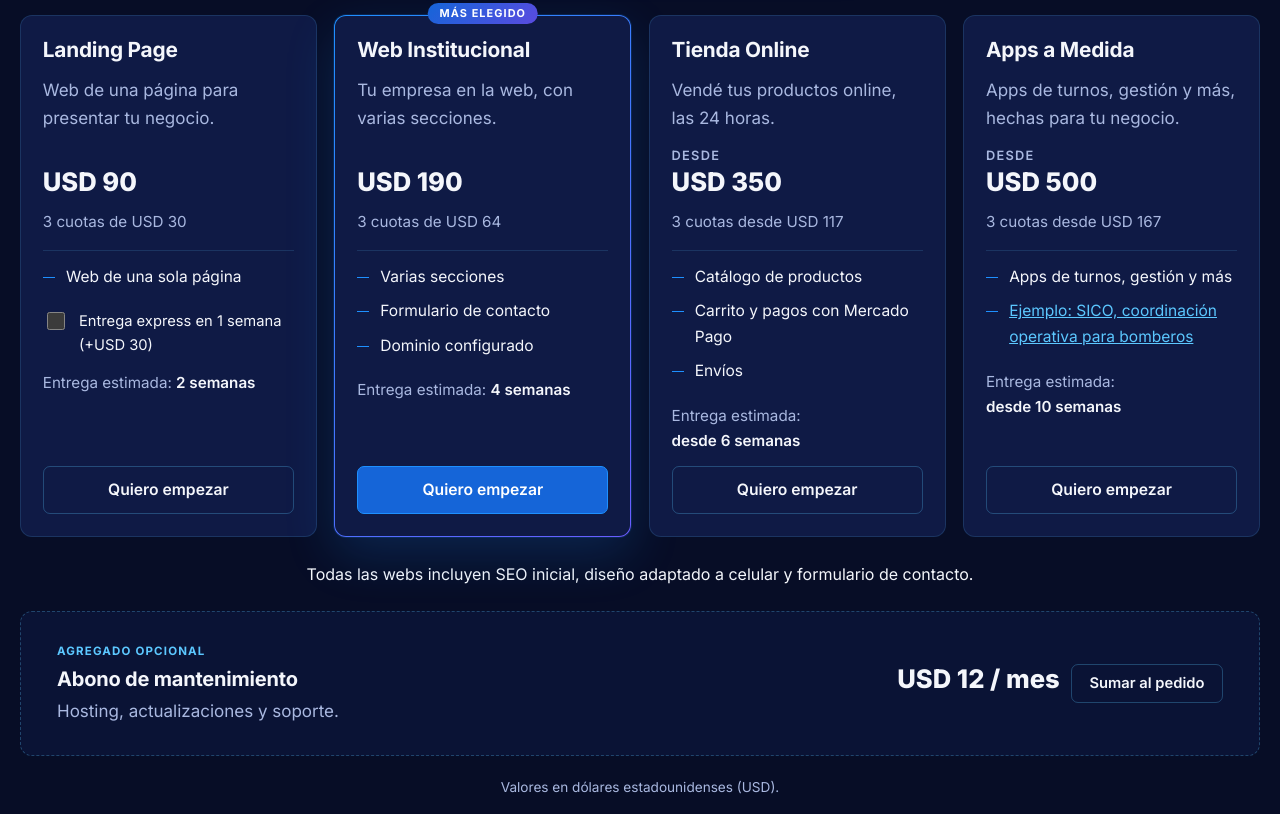
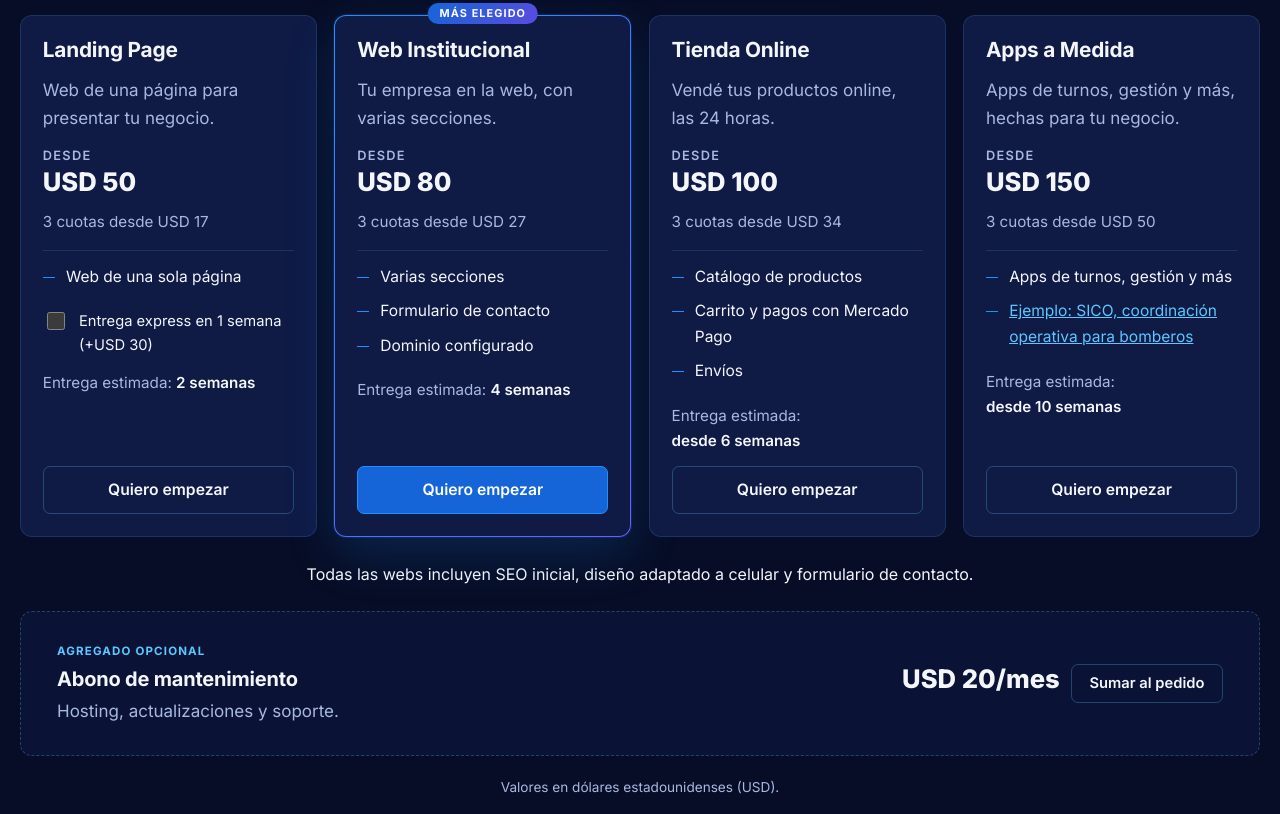
Before and after one commit to alansbvq20-ship-it/auradigitalestudio, a plain HTML site: page index.html in a window 1280 px wide. Shown: the part 5766-6580 px from the top of the page. Drawn offline with nearby package versions, Linux system fonts and the light colour scheme; no server answers.

Commit message:
Precios: nuevos valores (desde USD 50/80/100/150), mantenimiento USD 20/mes y conversión al dólar oficial
Co-Authored-By: Claude Sonnet 5.5 <noreply@anthropic.com>

```diff
--- a/404.html
+++ b/404.html
@@ -13,7 +13,7 @@
 <link rel="preconnect" href="https://fonts.gstatic.com" crossorigin>
 <link rel="stylesheet" href="https://fonts.googleapis.com/css2?family=Inter:wght@400;500;600;700;800&family=Michroma&display=swap">
 <link rel="stylesheet" href="/css/styles.css?v=33">
-<script src="/js/app.js?v=27" defer></script>
+<script src="/js/app.js?v=31" defer></script>
 </head>
 <body data-root="/">
 <a class="skip" href="#contenido">Saltar al contenido</a>
--- a/index.html
+++ b/index.html
@@ -60,7 +60,7 @@
   }
 }
 </script>
-<script src="js/app.js?v=27" defer></script>
+<script src="js/app.js?v=31" defer></script>
 </head>
 <body>
 <a class="skip" href="#contenido">Saltar al contenido</a>
@@ -360,7 +360,7 @@
             <p class="field-err" id="e-wa" role="alert"></p>
           </div>
           <p class="pack">Paquete elegido: <b id="c-pack-name">A definir</b> <a href="#precios" id="c-pack-change">cambiar</a></p>
-          <label class="consent" for="c-mant"><input type="checkbox" id="c-mant"><span>Quiero sumar el mantenimiento mensual (<span id="c-mant-ars">$20.000</span>/mes)</span></label>
+          <label class="consent" for="c-mant"><input type="checkbox" id="c-mant"><span>Quiero sumar el mantenimiento mensual (<span id="c-mant-txt">USD 20/mes</span>)</span></label>
           <div>
             <label for="c-msg"><span>Mensaje <span class="req" aria-hidden="true">*</span></span><textarea id="c-msg" rows="6" required placeholder="Ej.: necesito una tienda online para mi negocio" aria-describedby="e-msg"></textarea></label>
             <p class="field-err" id="e-msg" role="alert"></p>
--- a/js/app.js
+++ b/js/app.js
@@ -115,35 +115,35 @@ const SERVICIOS_ACTIVOS = { Code: true, Growth: false, Brand: false };
    mantenimiento: agregado opcional mensual (sin cuotas).
    Si la cotización no carga, se muestran solo los precios en USD. */
 const PRECIOS = {
-  tipoDolar: "bolsa",
+  tipoDolar: "oficial",
   cuotas: 3,
   cartel: "Precios de lanzamiento para los primeros 10 clientes",
   incluyeTodas: "Todas las webs incluyen SEO inicial, diseño adaptado a celular y formulario de contacto.",
   paquetes: [
     {
-      nombre: "Landing Page", usd: 90, desde: false, destacado: false, entrega: "2 semanas",
+      nombre: "Landing Page", usd: 50, desde: true, destacado: false, entrega: "2 semanas",
       express: { etiqueta: "Entrega express en 1 semana", usd: 30, entrega: "1 semana" },
       descripcion: "Web de una página para presentar tu negocio.",
       incluye: ["Web de una sola página"]
     },
     {
-      nombre: "Web Institucional", usd: 190, desde: false, destacado: true, entrega: "4 semanas",
+      nombre: "Web Institucional", usd: 80, desde: true, destacado: true, entrega: "4 semanas",
       descripcion: "Tu empresa en la web, con varias secciones.",
       incluye: ["Varias secciones", "Formulario de contacto", "Dominio configurado"]
     },
     {
-      nombre: "Tienda Online", usd: 350, desde: true, destacado: false, entrega: "desde 6 semanas",
+      nombre: "Tienda Online", usd: 100, desde: true, destacado: false, entrega: "desde 6 semanas",
       descripcion: "Vendé tus productos online, las 24 horas.",
       incluye: ["Catálogo de productos", "Carrito y pagos con Mercado Pago", "Envíos"]
     },
     {
-      nombre: "Apps a Medida", usd: 500, desde: true, destacado: false, entrega: "desde 10 semanas",
+      nombre: "Apps a Medida", usd: 150, desde: true, destacado: false, entrega: "desde 10 semanas",
       descripcion: "Apps de turnos, gestión y más, hechas para tu negocio.",
       incluye: ["Apps de turnos, gestión y más"],
       ejemplo: { texto: "Ejemplo: SICO, coordinación operativa para bomberos", enlace: "#proyectos" }
     }
   ],
-  mantenimiento: { nombre: "Abono de mantenimiento", usd: 12, periodo: "mes", descripcion: "Hosting, actualizaciones y soporte." }
+  mantenimiento: { nombre: "Abono de mantenimiento", usd: 20, periodo: "mes", descripcion: "Hosting, actualizaciones y soporte." }
 };
 
 /* ===== CONFIGURACIÓN =====
@@ -521,8 +521,10 @@ const GA_ID = "[G-XXXXXXX]";
       txt.append(el("span", "plan-opt", "Agregado opcional"), el("h3", "", m.nombre));
       if (m.descripcion) txt.appendChild(el("p", "", m.descripcion));
       const price = el("div", "plan-price");
-      price.appendChild(el("b", "", "USD " + usd(m.usd) + (m.periodo ? " / " + m.periodo : "")));
-      price.appendChild(arsSpan(m.usd, m.periodo ? " / " + m.periodo : ""));
+      const mTxt = "USD " + usd(m.usd) + (m.periodo ? "/" + m.periodo : "");
+      price.appendChild(el("b", "", mTxt));
+      { const mt = $("c-mant-txt"); if (mt) mt.textContent = mTxt; }
+      price.appendChild(arsSpan(m.usd));
       const tog = el("button", "btn ghost sm", "Sumar al pedido");
       tog.type = "button"; tog.id = "px-mant-btn"; tog.setAttribute("aria-pressed", "false");
       tog.addEventListener("click", () => { const c = $("c-mant"); if (c) { c.checked = !c.checked; syncMant(); } });
@@ -535,7 +537,7 @@ const GA_ID = "[G-XXXXXXX]";
 
     /* Cotización del dólar: si falla o tarda más de 5 s, quedan solo los precios en USD */
     const TIPOS = { oficial: "oficial", blue: "blue", bolsa: "bolsa (MEP)" };
-    const tipo = TIPOS[PRECIOS.tipoDolar] ? PRECIOS.tipoDolar : "bolsa";
+    const tipo = TIPOS[PRECIOS.tipoDolar] ? PRECIOS.tipoDolar : "oficial";
     if (typeof fetch !== "function") return;
     const ctl = typeof AbortController === "function" ? new AbortController() : null;
     const timer = setTimeout(() => { if (ctl) ctl.abort(); }, 5000);
@@ -545,7 +547,7 @@ const GA_ID = "[G-XXXXXXX]";
         const venta = +j.venta;
         if (!(venta > 0)) throw new Error("sin venta");
         fxVenta = venta;
-        if (PRECIOS.mantenimiento && $("c-mant-ars")) $("c-mant-ars").textContent = ars(PRECIOS.mantenimiento.usd * venta);
+        if (PRECIOS.mantenimiento && $("c-mant-txt")) $("c-mant-txt").textContent = "USD " + usd(PRECIOS.mantenimiento.usd) + (PRECIOS.mantenimiento.periodo ? "/" + PRECIOS.mantenimiento.periodo : "") + " ≈ " + ars(PRECIOS.mantenimiento.usd * venta);
         paintArs();
         let d = new Date(j.fechaActualizacion);
         if (isNaN(d)) d = new Date();
@@ -777,7 +779,7 @@ const GA_ID = "[G-XXXXXXX]";
       const needs = [paqueteTexto() || "A definir"];
       const subject = "Nueva consulta web: " + name + (needs.length ? " (" + needs.join(", ") + ")" : "");
       const wapp = $("c-wa").value.trim(), mant = $("c-mant").checked;
-      const mantTxt = mant ? "Sí" + (PRECIOS && PRECIOS.mantenimiento ? " (USD " + PRECIOS.mantenimiento.usd + "/mes, aprox. " + ($("c-mant-ars").textContent || "") + "/mes)" : "") : "No";
+      const mantTxt = mant ? "Sí (" + ($("c-mant-txt").textContent || "").trim() + ")" : "No";
       const body = "Nombre: " + name + "\nEmail: " + mail + (wapp ? "\nWhatsApp: " + wapp : "") + "\nPaquete elegido: " + needs[0] + "\nMantenimiento mensual: " + mantTxt + "\n\n" + msg;
       note.hidden = false;
       /* Honeypot tildado = bot: simulamos éxito sin enviar nada */
```
Also changed, not shown: privacidad.html (+1 -1 lines), 1 other file.
